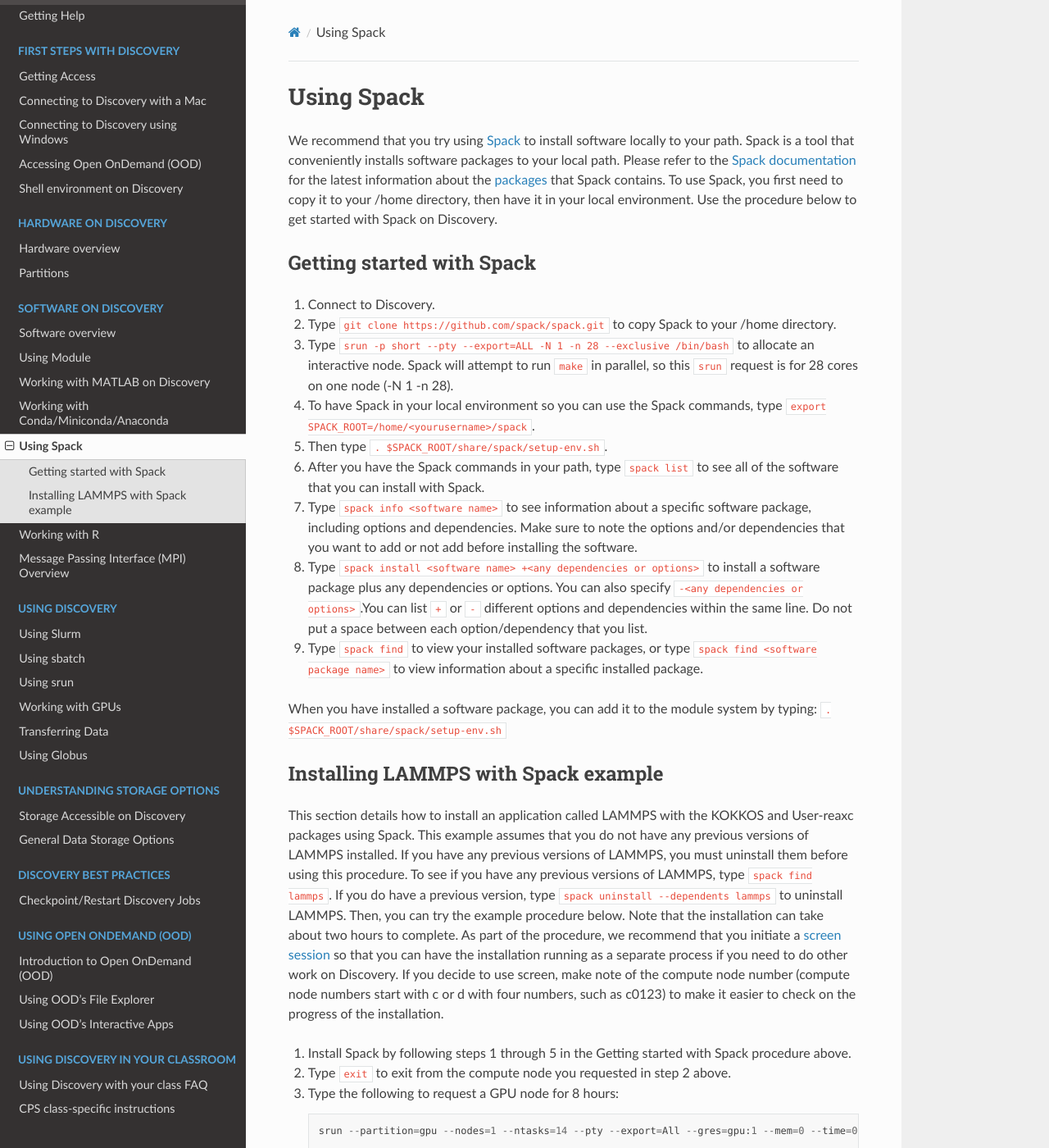
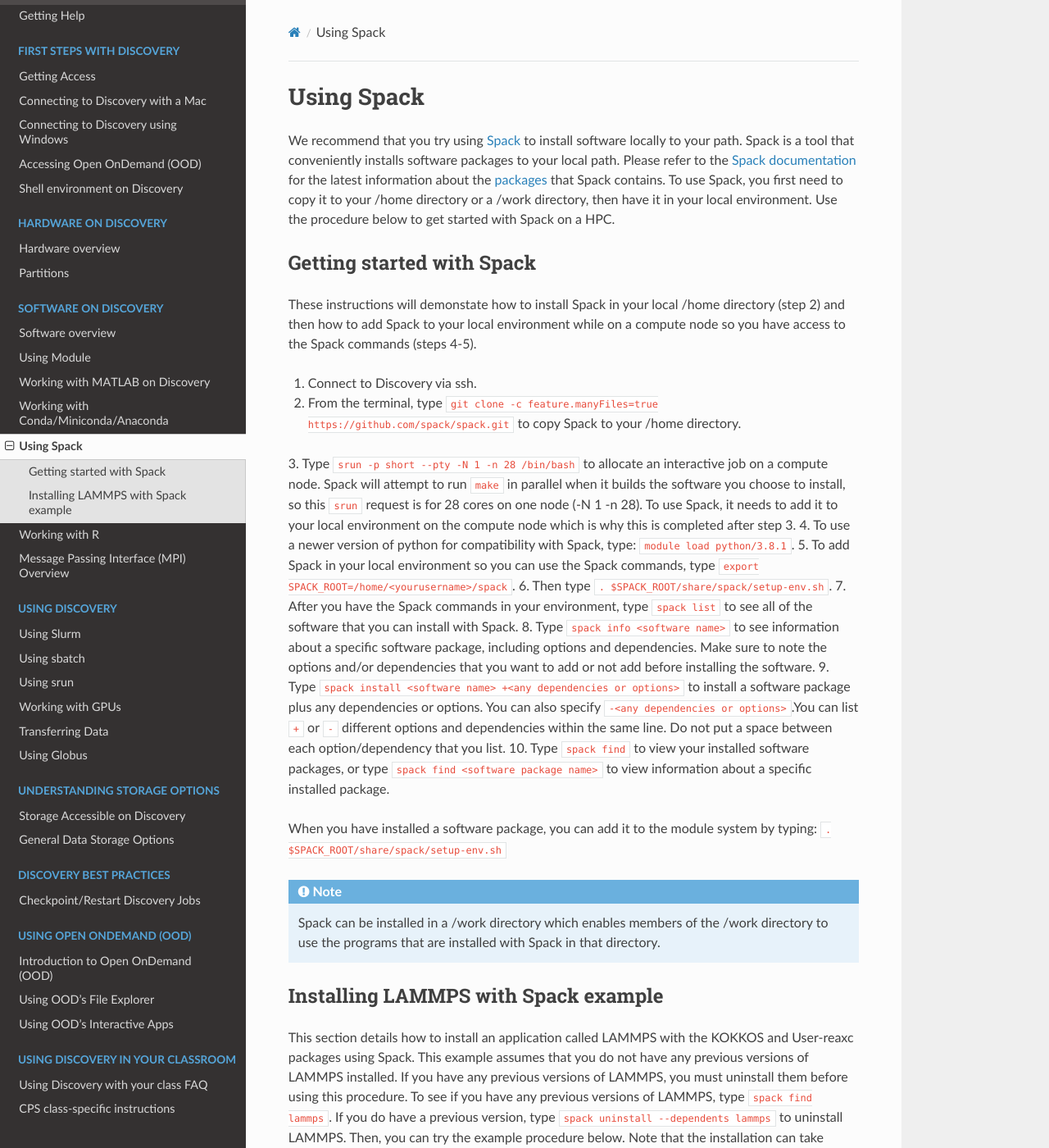
Before and after one commit to northeastern-rc/rc-public-documentation, a Sphinx documentation site: the page built from docs/source/software/spack.rst, in a window 1280 px wide and 1400 px high. Shown: the whole window at 82% size. Built offline with Sphinx 7.4.7 and the Read the Docs theme 2.0.0, drawn with Linux system fonts in a browser that asks for light colours.

Commit message:
Spack update

```diff
--- a/docs/source/software/spack.rst
+++ b/docs/source/software/spack.rst
@@ -5,23 +5,30 @@
 **************
 We recommend that you try using `Spack <https://spack.io/>`_ to install software locally to your path. Spack is a tool that conveniently installs
 software packages to your local path. Please refer to the `Spack documentation <https://spack.readthedocs.io/en/latest/index.html>`_  for the latest information about the `packages <https://spack.readthedocs.io/en/latest/package_list.html#package-list>`_ that Spack contains.
-To use Spack, you first need to copy it to your /home directory, then have it in your local environment. Use the procedure below to get started with Spack on Discovery.
+To use Spack, you first need to copy it to your /home directory or a /work directory, then have it in your local environment. Use the procedure below to get started with Spack on a HPC.
 
 Getting started with Spack
 ==========================
+These instructions will demonstate how to install Spack in your local /home directory (step 2) and then how to add Spack to your local environment while on a compute node so you have access to the Spack commands (steps 4-5).
 
-1. Connect to Discovery.
-2. Type ``git clone https://github.com/spack/spack.git``  to copy Spack to your /home directory.
-3. Type ``srun -p short --pty --export=ALL -N 1 -n 28 --exclusive /bin/bash`` to allocate an interactive node. Spack will attempt to run ``make`` in parallel, so this ``srun`` request is for 28 cores on one node (-N 1 -n 28).
-4. To have Spack in your local environment so you can use the Spack commands, type ``export SPACK_ROOT=/home/<yourusername>/spack``.
-5. Then type ``. $SPACK_ROOT/share/spack/setup-env.sh``.
-6. After you have the Spack commands in your path, type ``spack list`` to see all of the software that you can install with Spack.
-7. Type ``spack info <software name>`` to see information about a specific software package, including options and dependencies. Make sure to note the options and/or dependencies that you want to add or not add before installing the software.
-8. Type ``spack install <software name> +<any dependencies or options>`` to install a software package plus any dependencies or options. You can also specify ``-<any dependencies or options>``.You can list ``+`` or ``-`` different options and dependencies within the same line. Do not put a space between each option/dependency that you list.
-9. Type ``spack find`` to view your installed software packages, or type ``spack find <software package name>`` to view information about a specific installed package.
+1. Connect to Discovery via ssh.
+2. From the terminal, type ``git clone -c feature.manyFiles=true https://github.com/spack/spack.git`` to copy Spack to your /home directory.
+3. Type ``srun -p short --pty -N 1 -n 28 /bin/bash`` to allocate an interactive job on a compute node. Spack will attempt to run ``make`` in parallel when it builds the software you choose to install, so this ``srun`` request is for 28 cores on one node (-N 1 -n 28).
+To use Spack, it needs to add it to your local environment on the compute node which is why this is completed after step 3.
+4. To use a newer version of python for compatibility with Spack, type: ``module load python/3.8.1``.
+5. To add Spack in your local environment so you can use the Spack commands, type ``export SPACK_ROOT=/home/<yourusername>/spack``.
+6. Then type ``. $SPACK_ROOT/share/spack/setup-env.sh``.
+7. After you have the Spack commands in your environment, type ``spack list`` to see all of the software that you can install with Spack.
+8. Type ``spack info <software name>`` to see information about a specific software package, including options and dependencies. Make sure to note the options and/or dependencies that you want to add or not add before installing the software.
+9. Type ``spack install <software name> +<any dependencies or options>`` to install a software package plus any dependencies or options. You can also specify ``-<any dependencies or options>``.You can list ``+`` or ``-`` different options and dependencies within the same line. Do not put a space between each option/dependency that you list.
+10.  Type ``spack find`` to view your installed software packages, or type ``spack find <software package name>`` to view information about a specific installed package.
 
 When you have installed a software package, you can add it to the module system by typing:
 ``. $SPACK_ROOT/share/spack/setup-env.sh``
+
+.. note::
+
+   Spack can be installed in a /work directory which enables members of the /work directory to use the programs that are installed with Spack in that directory.
 
 Installing LAMMPS with Spack example
 =====================================
```
